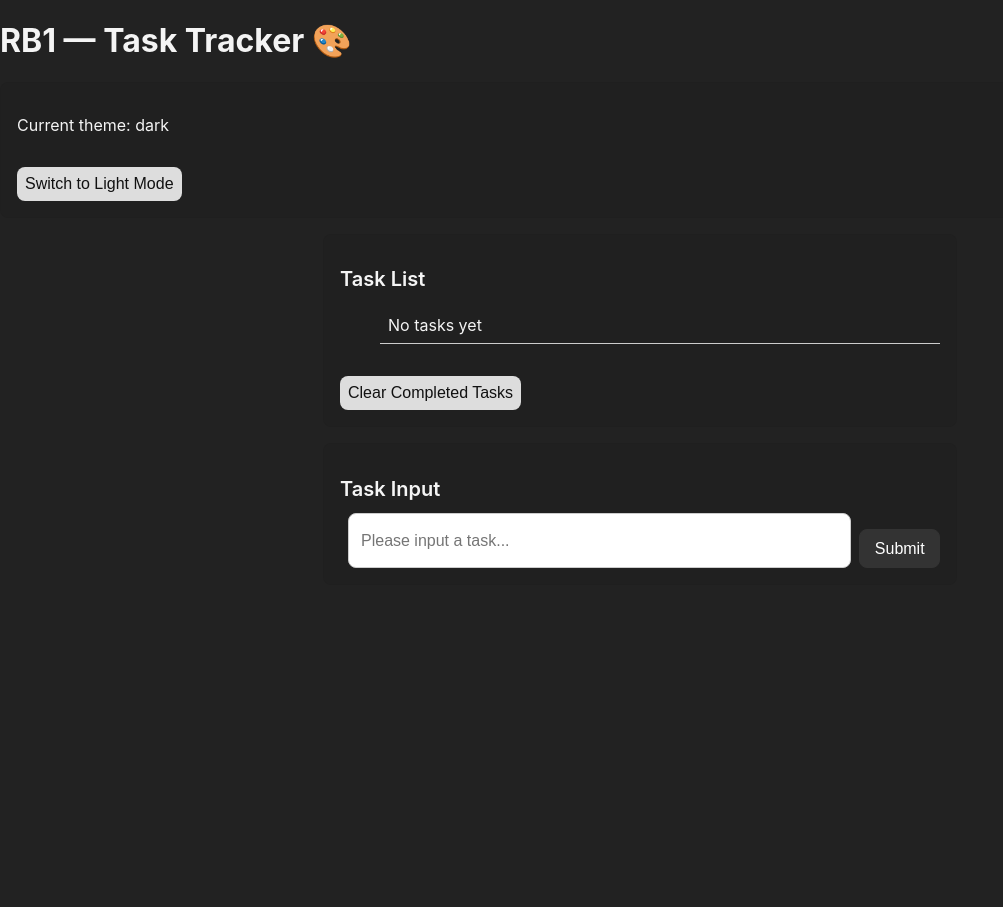
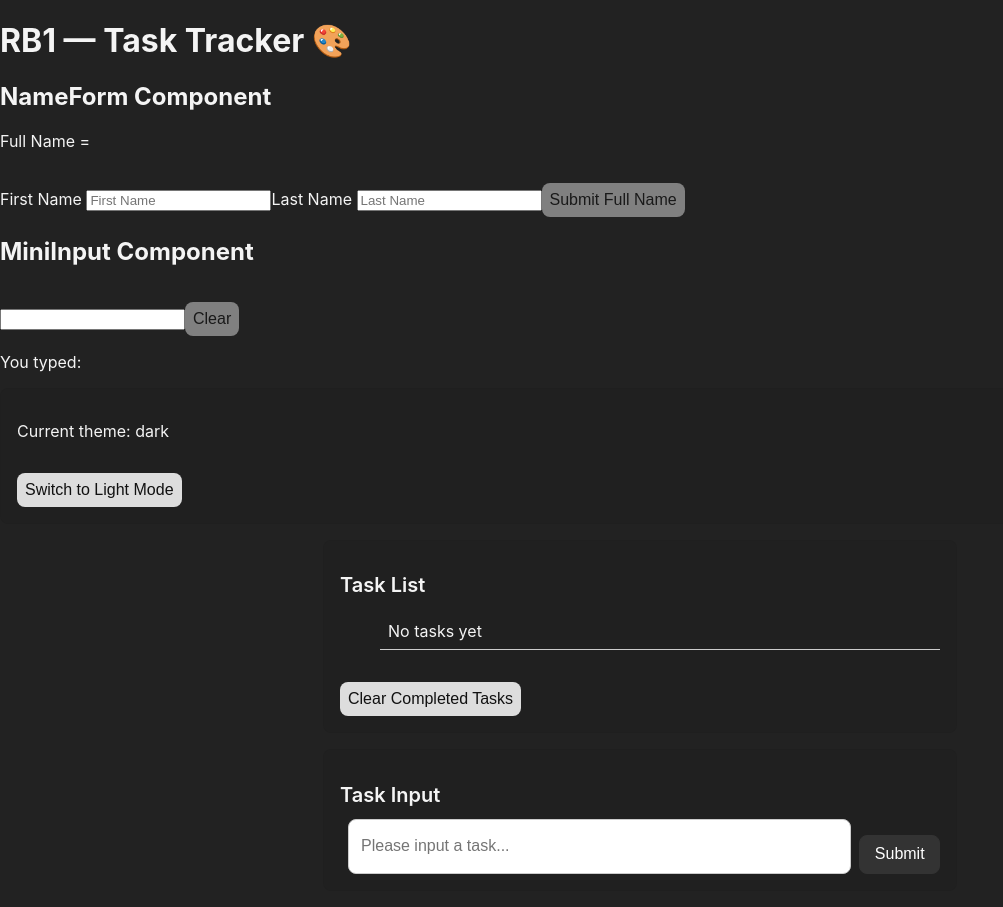
Before and after one commit to gaiabulbanix/react-onboarding-projects-v3, a React (Create React App) app in the folder rb1-tasktracker/: page / in a window 1280 px wide. Shown: the whole page, without its empty margins (0-1003 px from the left). Before the commit the page ends 800 px from the top, so only its background shows below. Built offline with nearby package versions, Linux system fonts and the light colour scheme.

Commit message:
feat: added a miniinput component and nameform component to showcase internal single/multiple controlled react components

```diff
--- a/rb1-tasktracker/src/App.js
+++ b/rb1-tasktracker/src/App.js
@@ -2,6 +2,59 @@ import React, { useState, useEffect } from "react";
 import ThemeToggler from "./components/ThemeToggler";
 import TaskList from "./components/TaskList";
 import TaskInput from "./components/TaskInput";
+
+function NameForm() {
+  const [firstName, setFirstName] = useState("");
+  const [lastName, setLastName] = useState("");
+  const fullName = `${firstName} ${lastName}`.trim();
+  const isValid = firstName.length > 0 && lastName.length > 0;
+
+  return (
+    <div>
+      <h2>NameForm Component</h2>
+      {/* full name */}
+      <p>Full Name = {fullName}</p>
+
+      {/* first name */}
+      <label>First Name </label>
+      <input
+        type="text"
+        value={firstName}
+        onChange={(e) => setFirstName(e.target.value)}
+        placeholder="First Name"
+      />
+
+      {/* last name */}
+      <label>Last Name </label>
+      <input
+        type="text"
+        value={lastName}
+        onChange={(e) => setLastName(e.target.value)}
+        placeholder="Last Name"
+      />
+
+      <button disabled={!isValid}>Submit Full Name</button>
+    </div>
+  );
+}
+
+
+function MiniInput() {
+  const [name, setName] = useState("");
+
+  return (
+    <div>
+      <h2>MiniInput Component</h2>
+      <input
+        type="text"
+        value={name}
+        onChange={(e) => setName(e.target.value)}
+      />
+      <button onClick={() => setName("")} disabled={name.length === 0}>Clear</button>
+      <p>You typed: {name}</p>
+    </div>
+  );
+}
 
 function App() {
   // task array useStates - source of truth
@@ -123,6 +176,8 @@ function App() {
   return (
     <main className="app-container">
       <h1>RB1 — Task Tracker 🎨</h1>
+      <NameForm />
+      <MiniInput />
       <ThemeToggler />
       <TaskList
         onGenerateTaskArray={taskArray}
--- a/rb1-tasktracker/src/index.css
+++ b/rb1-tasktracker/src/index.css
@@ -143,3 +143,9 @@ button:active {
 .selected {
   background: rgba(100, 149, 237, 0.15); /* soft cornflower blue tint */
 }
+
+button:disabled {
+  opacity: 0.5;
+  cursor: not-allowed;
+  pointer-events: none;
+}
```
